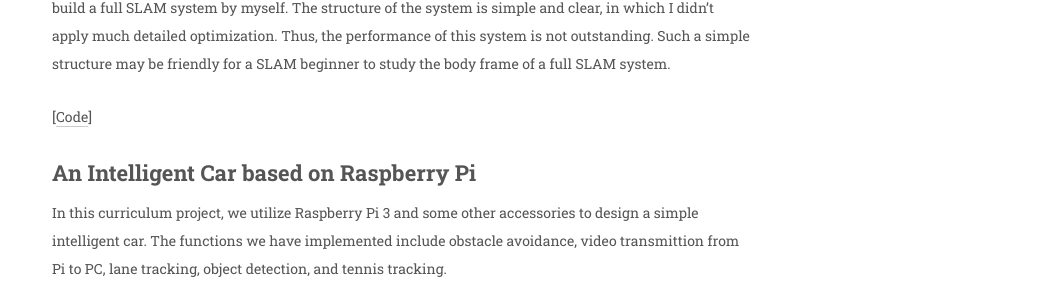
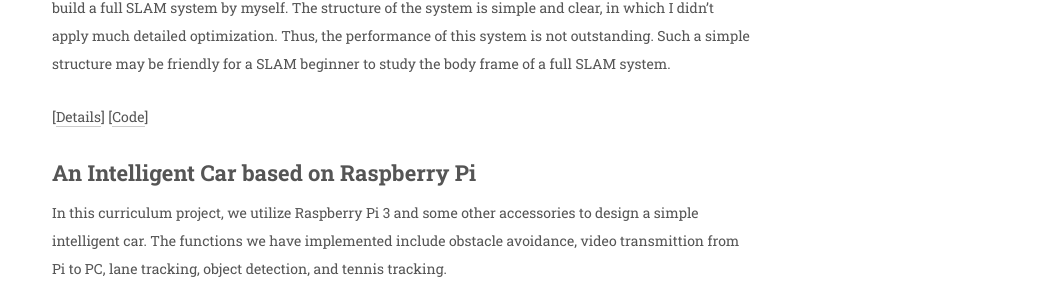
Before and after one commit to Mingrui-Yu/Mingrui-Yu.github.io, a Jekyll site: the page built from project/index.md, in a window 1280 px wide. Shown: the part 1617-1917 px from the top of the page, without its empty margins (238-1280 px from the left). Built offline with Jekyll 4.4.1, drawn with Linux system fonts in a browser that asks for light colours.

Commit message:
Update index.md

```diff
--- a/project/index.md
+++ b/project/index.md
@@ -50,7 +50,7 @@ Some small pilot projects are listed here:
 
 This is a simple stereo SLAM system with a deep-learning based loop closure module ([Seq-CALC](https://github.com/Mingrui-Yu/Seq-CALC)). As a beginner of SLAM, I made this system mainly in order to practice my coding and engineering skills to build a full SLAM system by myself. The structure of the system is simple and clear, in which I didn't apply much detailed optimization. Thus, the performance of this system is not outstanding. Such a simple structure may be friendly for a SLAM beginner to study the body frame of a full SLAM system.
 
-[[Code](https://github.com/Mingrui-Yu/A-Simple-Stereo-SLAM-System)]
+[[Details](https://mingrui-yu.github.io/A-Simple-Stereo-SLAM-System/)] [[Code](https://github.com/Mingrui-Yu/A-Simple-Stereo-SLAM-System)]
 
 
 ## An Intelligent Car based on Raspberry Pi
```
